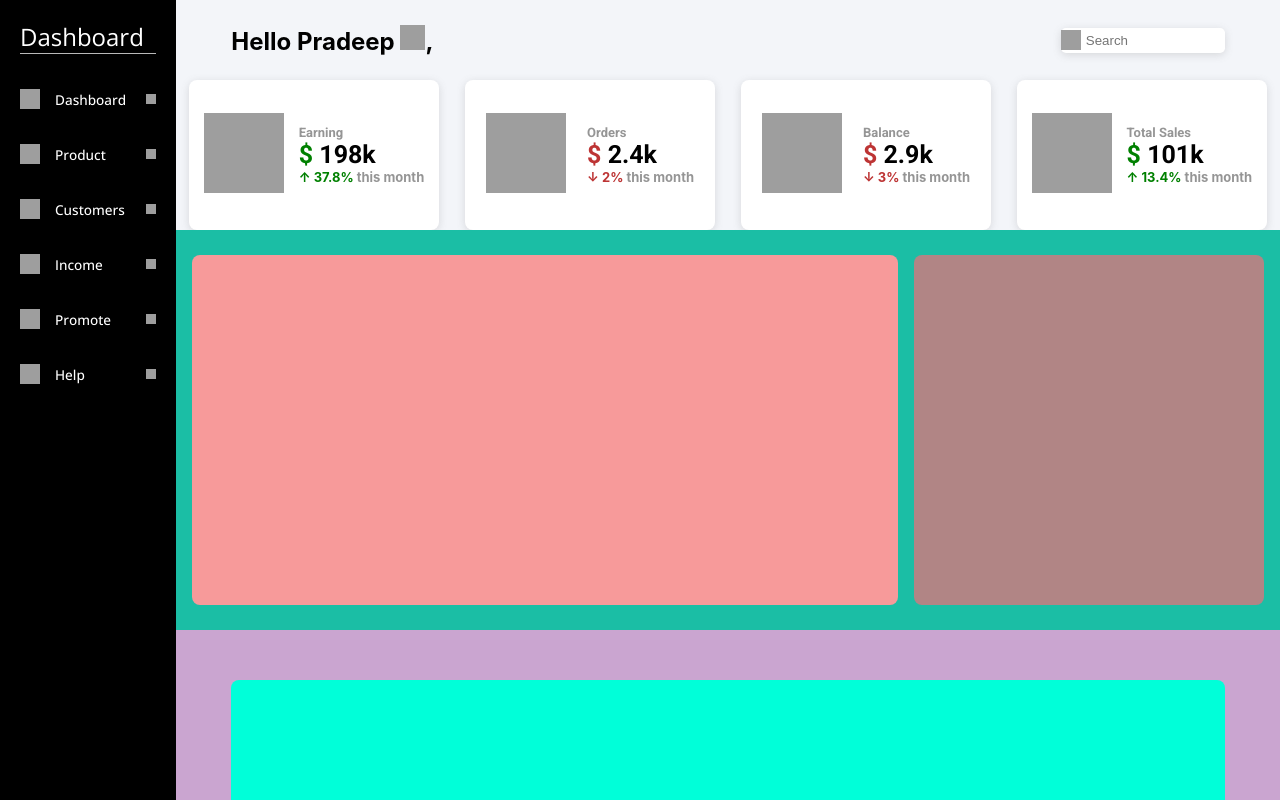
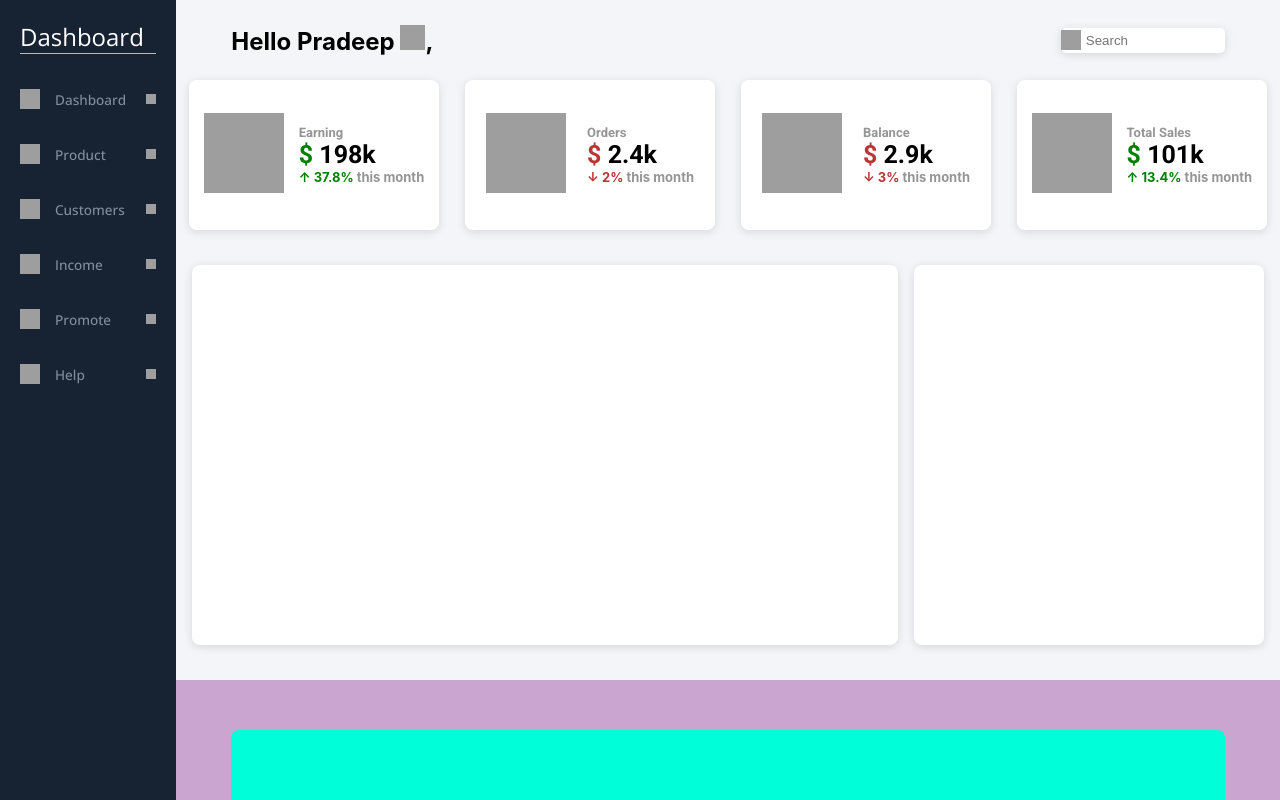
Before and after one commit to pradeep-08/Web-Developer-Assignment-, a React (Create React App) app: page / in a window 1280 px wide. Shown: the top 800 px of the page. Built offline with nearby package versions, Linux system fonts and the light colour scheme; grey boxes are pictures that could not be loaded.

Commit message:
bar-2
some decors on the bar 2

```diff
--- a/src/App.css
+++ b/src/App.css
@@ -7,7 +7,7 @@
 .dashboard{
   height: 1340px;
   width: 15%;
-  background-color: #000000;
+  background-color: #172233;
 }
 .mainboard{
   height: fit-content;
--- a/src/Components/asset/bar3.js
+++ b/src/Components/asset/bar3.js
@@ -6,7 +6,9 @@ import '../style/bar3.css';
 function Bar3() {
   return <>
    <div className="bar-3">
-        <div className="bar-3-contents-1"></div>
+        <div className="bar-3-contents-1">
+
+        </div>
             <div className="bar-3-contents-2"></div>
         </div>
   </>
--- a/src/Components/style/bar2.css
+++ b/src/Components/style/bar2.css
@@ -19,6 +19,7 @@
     display: flex;
     justify-content: space-evenly;
     align-items: center;
+    cursor: pointer;
 }
 
 .des-title{
--- a/src/Components/style/bar3.css
+++ b/src/Components/style/bar3.css
@@ -1,21 +1,22 @@
 .bar-3{
     width: 100%;
-    background-color: rgb(27, 190, 165);
-    height: 400px;
+    height: 450px;
     display: flex;
     flex-direction: row;
     justify-content: space-evenly;
     align-items: center;
 }
 .bar-3-contents-1{
-    background-color: rgb(247, 154, 154);
-    height: 350px;
+    background-color: rgb(255, 255, 255);
+    height: 380px;
     width: 64%;
     border-radius: 8px;
+    box-shadow: rgba(99, 99, 99, 0.2) 0px 2px 8px 0px;
 }
 .bar-3-contents-2{
-    background-color: rgb(177, 133, 133);
-    height: 350px;
+    background-color: rgb(255, 255, 255);
+    height: 380px;
     width: 350px;
     border-radius: 8px;
+    box-shadow: rgba(99, 99, 99, 0.2) 0px 2px 8px 0px;
 }
--- a/src/Components/style/dashboard.css
+++ b/src/Components/style/dashboard.css
@@ -8,7 +8,7 @@
     font-style: normal;
 }
 .dashboard-contents{
-    color: rgb(255, 255, 255);
+    color: #838E9C;
     width: 100%;
     display: flex;
     align-items: center;
@@ -20,7 +20,7 @@
 
 }
 .dashboard-contents:hover{
-    color: #C4C7FA;
+    color: #E3EBF4;
     transition:  0.18s ease-out 100ms;
     padding: 1px;
     border-left: 3px #C4C7FA solid;
@@ -32,11 +32,11 @@
 }
 .dashboard-name{
     font-size: 1.5rem;
-    color: #fff;
+    color: #ffffff;
     display: flex;
     align-items: center;
     gap: 20px;
-    border-bottom: 1px #b9b9b9 solid;
+    border-bottom: 0.01px #b9b9b9 solid;
 }
 .content-inner{
     display: flex;
```
